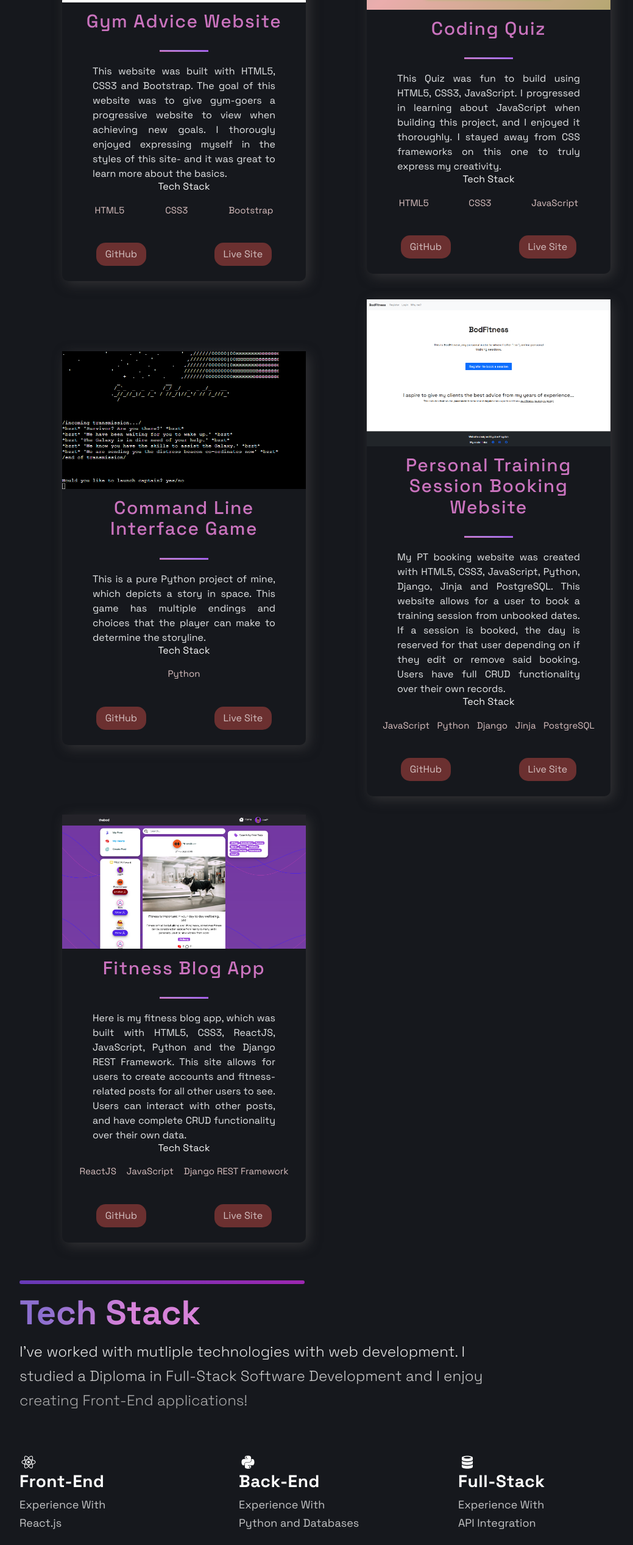
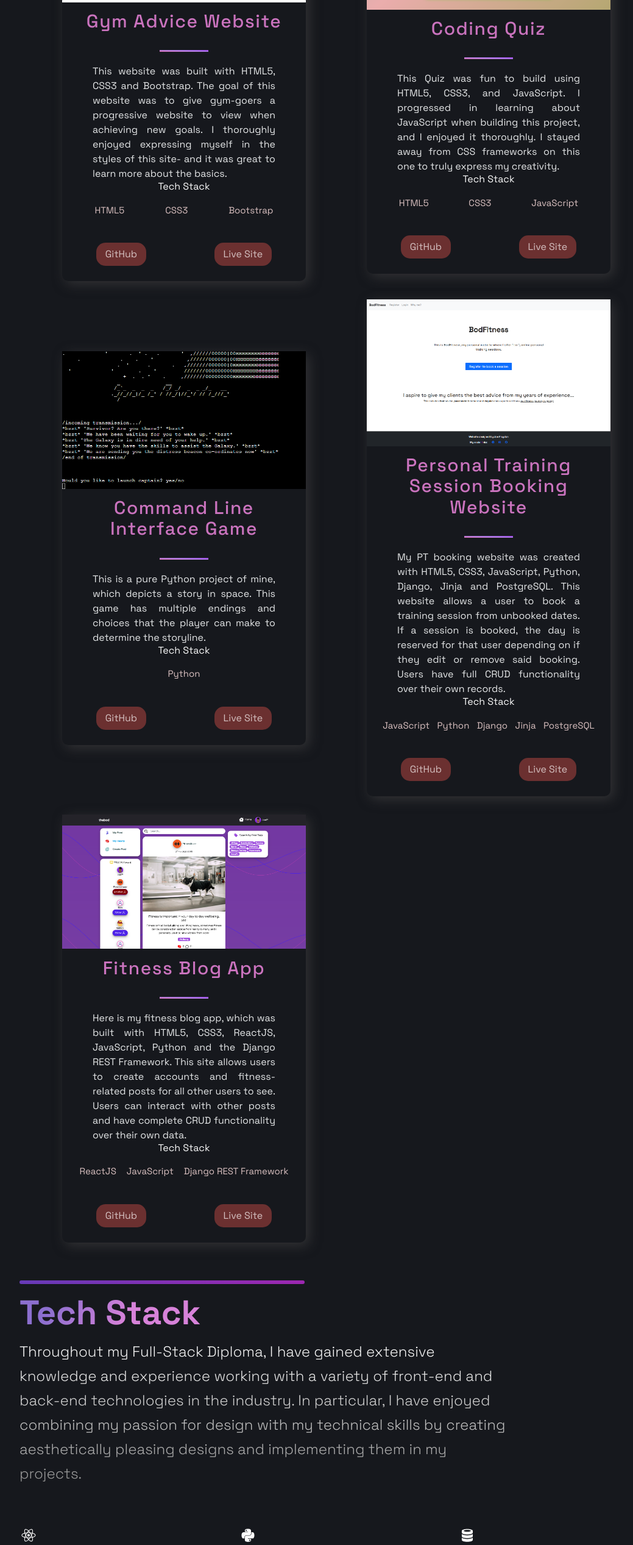
Before and after one commit to bodthegod/portfolio_website, a Next.js app: page / in a window 1280 px wide. Shown: the part 1092-3626 px from the top of the page at 61% size, without its empty margins (88-1127 px from the left). Built offline with nearby package versions, Linux system fonts and the light colour scheme.

Commit message:
Edit: Content grammar fixes

```diff
--- a/src/components/Acomplishments/Acomplishments.js
+++ b/src/components/Acomplishments/Acomplishments.js
@@ -12,7 +12,7 @@ const data = [
   { header: "Passed", text: "Diploma in Full-Stack Development" },
   { header: "Learned", text: "Necessary Web Development skills" },
   { header: "Discovered", text: "Passion for Front End Development" },
-  { header: "Progressing", text: "My knowledge in Modern Technologies" },
+  { header: "Progressing", text: "My knowledge of Modern Technologies" },
 ];
 
 const Acomplishments = () => (
@@ -27,7 +27,7 @@ const Acomplishments = () => (
     </SectionText>
     <br />
     <SectionText>
-      I have always had a passion in designing things, this being drawing,
+      I have always had a passion for designing things, this being drawing,
       creating digital designs in school, and even mockup websites in college.
       Until I found coding, I could never express this creativity that has
       lurked within me and the more tools and technologies I discover, the more
--- a/src/components/Technologies/Technologies.js
+++ b/src/components/Technologies/Technologies.js
@@ -8,8 +8,7 @@ const Technologies = () =>  (
     <SectionDivider/>
     <br/>
     <SectionTitle>Tech Stack</SectionTitle>
-    <SectionText>I've worked with mutliple technologies with web development. I studied a Diploma in
-       Full-Stack Software Development and I enjoy creating Front-End applications!</SectionText>
+    <SectionText>Throughout my Full-Stack Diploma, I have gained extensive knowledge and experience working with a variety of front-end and back-end technologies in the industry. In particular, I have enjoyed combining my passion for design with my technical skills by creating aesthetically pleasing designs and implementing them in my projects. </SectionText>
        <List>
         <ListItem>
           <DiReact size="3rem"/>
--- a/src/constants/constants.js
+++ b/src/constants/constants.js
@@ -2,7 +2,7 @@ export const projects = [
   {
     title: "Gym Advice Website",
     description:
-      "This website was built with HTML5, CSS3 and Bootstrap. The goal of this website was to give gym-goers a progressive website to view when achieving new goals. I thorougly enjoyed expressing myself in the styles of this site- and it was great to learn more about the basics.",
+      "This website was built with HTML5, CSS3 and Bootstrap. The goal of this website was to give gym-goers a progressive website to view when achieving new goals. I thoroughly enjoyed expressing myself in the styles of this site- and it was great to learn more about the basics.",
     image: "/images/1.png",
     tags: ["HTML5", "CSS3", "Bootstrap"],
     repo: "https://github.com/bodthegod/bod-workout",
@@ -12,7 +12,7 @@ export const projects = [
   {
     title: "Coding Quiz",
     description:
-      "This Quiz was fun to build using HTML5, CSS3, JavaScript. I progressed in learning about JavaScript when building this project, and I enjoyed it thoroughly. I stayed away from CSS frameworks on this one to truly express my creativity.",
+      "This Quiz was fun to build using HTML5, CSS3, and JavaScript. I progressed in learning about JavaScript when building this project, and I enjoyed it thoroughly. I stayed away from CSS frameworks on this one to truly express my creativity.",
     image: "/images/2.png",
     tags: ["HTML5", "CSS3", "JavaScript"],
     repo: "https://github.com/bodthegod/codequiz",
@@ -32,7 +32,7 @@ export const projects = [
   {
     title: "Personal Training Session Booking Website",
     description:
-      "My PT booking website was created with HTML5, CSS3, JavaScript, Python, Django, Jinja and PostgreSQL. This website allows for a user to book a training session from unbooked dates. If a session is booked, the day is reserved for that user depending on if they edit or remove said booking. Users have full CRUD functionality over their own records. ",
+      "My PT booking website was created with HTML5, CSS3, JavaScript, Python, Django, Jinja and PostgreSQL. This website allows a user to book a training session from unbooked dates. If a session is booked, the day is reserved for that user depending on if they edit or remove said booking. Users have full CRUD functionality over their own records. ",
     image: "/images/4.png",
     tags: ["JavaScript", "Python", "Django", "Jinja", "PostgreSQL"],
     repo: "https://github.com/bodthegod/bod-fitness",
@@ -42,7 +42,7 @@ export const projects = [
   {
     title: "Fitness Blog App",
     description:
-      "Here is my fitness blog app, which was built with HTML5, CSS3, ReactJS, JavaScript, Python and the Django REST Framework. This site allows for users to create accounts and fitness-related posts for all other users to see. Users can interact with other posts, and have complete CRUD functionality over their own data. ",
+      "Here is my fitness blog app, which was built with HTML5, CSS3, ReactJS, JavaScript, Python and the Django REST Framework. This site allows users to create accounts and fitness-related posts for all other users to see. Users can interact with other posts and have complete CRUD functionality over their own data. ",
     image: "/images/5.png",
     tags: ["ReactJS", "JavaScript", "Django REST Framework"],
     repo: "https://github.com/bodthegod/thebod-app",
@@ -51,10 +51,16 @@ export const projects = [
   },
 ];
 
+export const ProfileImg = [
+  {
+    image: "/images/profile.png",
+    id: 1,
+  }
+];
+
 export const TimeLineData = [
-  { year: 2017, text: "" },
-  { year: 2018, text: "" },
-  { year: 2019, text: "" },
-  { year: 2020, text: "" },
-  { year: 2021, text: "" },
+  { year: 2017, text: "Started my Level 3 Extended Diploma in IT", },
+  { year: 2020, text: "Worked in a leading role at JP Performance Cars", },
+  { year: 2022, text: "Began my coding journey!", },
+  { year: 2023, text: "Completed my Diploma in Full-Stack Development", },
 ];
--- a/src/pages/api/hello.js
+++ b/src/pages/api/hello.js
@@ -1,5 +1,5 @@
 // Next.js API route support: https://nextjs.org/docs/api-routes/introduction
 
 export default (req, res) => {
-  res.status(200).json({ name: 'John Doe' })
+  res.status(200).json({ name: 'Joe Playdon' })
 }
```
